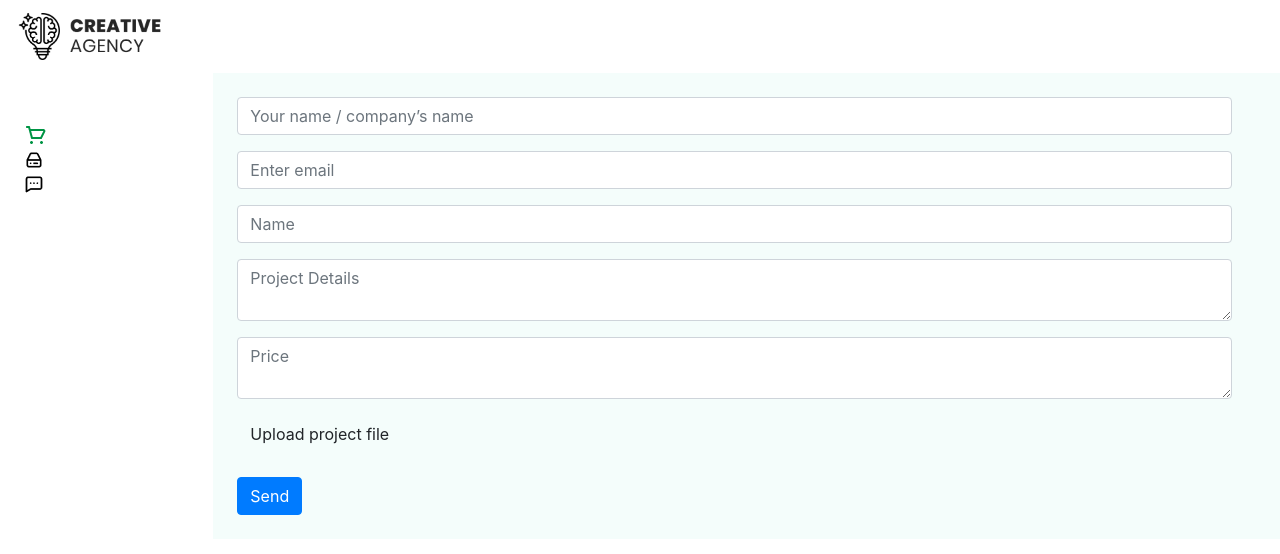
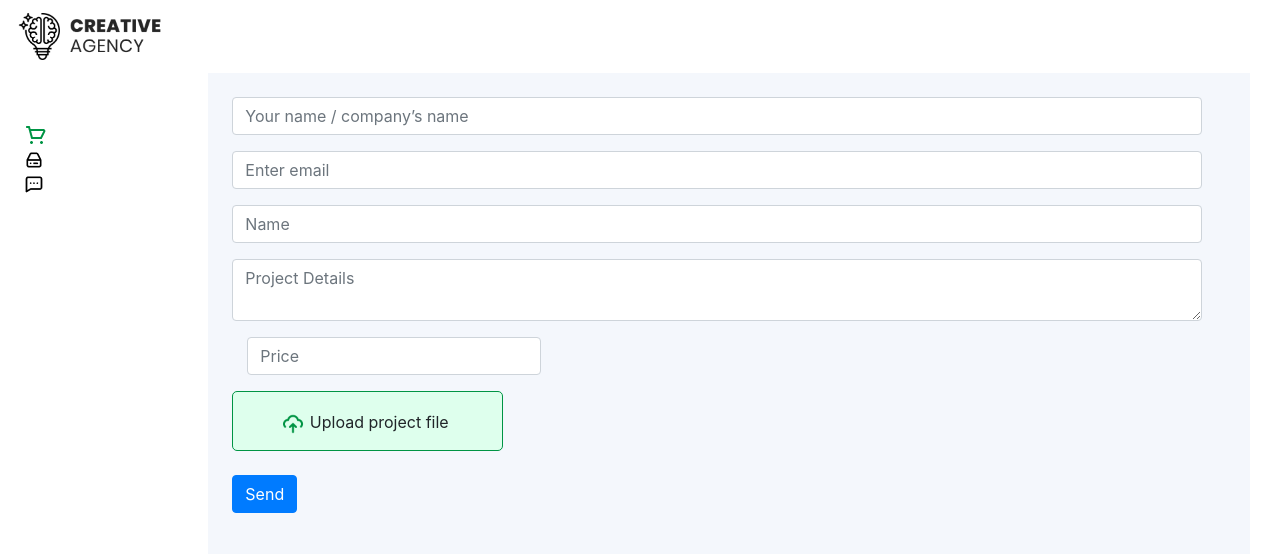
Before and after one commit to ranamahmud/creative-agency-client, a React (Create React App) app: page /order in a window 1280 px wide. Shown: the top 554 px of the page. Built offline with nearby package versions, Linux system fonts and the light colour scheme.

Commit message:
upload button fixed

```diff
--- /dev/null
+++ b/src/components/Order/Order.css
@@ -0,0 +1,14 @@
+#upload-btn{
+    width: 271px;
+    height: 60px;
+    background: #DEFFED;
+    border: 1px solid #009444;
+    box-sizing: border-box;
+    border-radius: 5px;
+    display: inline-block;
+}
+
+#upload-btn p{
+    padding-top: 18px;
+    padding-left: 48px;
+}
--- a/src/components/Order/Order.js
+++ b/src/components/Order/Order.js
@@ -1,7 +1,8 @@
 import React, { useState } from 'react';
+import { Image } from 'react-bootstrap';
 import Sidebar from '../Dashboard/Sidebar/Sidebar';
 import NavbarMain from '../Home/NavbarMain/NavbarMain';
-
+import './Order.css'
 const Order = () => {
     const [info, setInfo] = useState({});
     const [file, setFile] = useState(null);
@@ -43,7 +44,7 @@ const Order = () => {
             <section className="container-fluid row">
 
                 <Sidebar></Sidebar>
-                <div className="col-md-10 p-4 pr-5" style={{ position: "absolute", right: 0, backgroundColor: "#F4FDFB" }}>
+                <div className="col-md-10 p-4 pr-5" style={{ right: 0, backgroundColor: "#F4F7FC" }}>
 
                     <form onSubmit={handleSubmit}>
                         <div className="form-group">
@@ -62,14 +63,18 @@ const Order = () => {
 
                             <textarea onBlur={handleBlur} type="text" className="form-control" name="name" placeholder="Project Details" />
                         </div>
+                        <div className="form-group col-md-4">
+
+                            <input onBlur={handleBlur} type="text" className="form-control" name="name" placeholder="Price" />
+                        </div>
                         <div className="form-group">
 
-                            <textarea onBlur={handleBlur} type="text" className="form-control" name="name" placeholder="Price" />
-                        </div>
-                        <div className="form-group">
-                            {/* <input onChange={handleFileChange} type="file" className="form-control" id="fileUpload" /> */}
+                            <label for="files" id="upload-btn" >
 
-                            <label for="files" class="btn">Upload project file</label>
+                                <p><Image src={require('../../images/icons/upload-image.png')}
+                                    style={{ width: "24px", height: "24px" }}
+                                /> Upload project file</p>
+                            </label>
                             <input id="files"
                                 style={{ visibility: 'hidden' }}
                                 type="file" />
```
